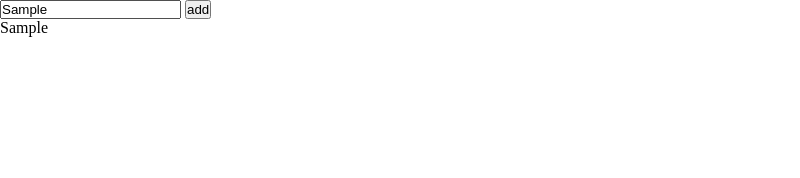
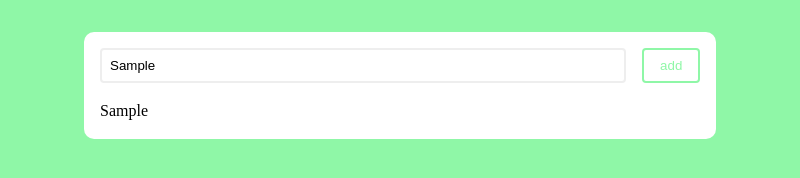
Before and after one commit to rukiadia/electronTODO, an Electron app: page index.html in a window 800 px wide. Both pictures are taken after typing "Sample" into the empty fields and a click on the button "add". Drawn offline with Linux system fonts and the light colour scheme.

Commit message:
見た目を少し整える

```diff
--- a/css/index.css
+++ b/css/index.css
@@ -2,3 +2,51 @@
   padding: 0;
   margin: 0;
 }
+body {
+  background-color: #8FF7A7;
+  font-size: 16px;
+}
+.wrapper {
+  background-color: #FFFFFF;
+  border-radius: 10px;
+  width: 600px;
+  margin: 32px auto 0;
+  padding: 16px;
+}
+.form {
+  display: flex;
+}
+#todoText {
+  width: 90%;
+  border-radius: 4px;
+  border: 2px solid #EEEEEE;
+  padding: 8px;
+}
+#todoText:focus {
+  border: 2px solid #757761;
+  outline: none;
+}
+#addTodo {
+  width: 10%;
+  background-color: #FFFFFF;
+  border-radius: 4px;
+  border: 2px solid #8FF7A7;
+  color: #8FF7A7;
+  margin-left: 16px;
+  padding: 8px;
+}
+#addTodo:hover {
+  background-color: #8FF7A7;
+  color: #FFFFFF;
+  cursor: pointer;
+}
+.todoList {
+  margin-top: 16px;
+}
+.todoList li {
+  line-height: 1.5;
+  list-style-type: none;
+}
+.todoList li + li {
+  margin-top: 8px;
+}
--- a/index.html
+++ b/index.html
@@ -6,11 +6,13 @@
     <link rel="stylesheet" href="css/index.css">
   </head>
   <body>
-    <form action="">
-      <input type="text" id="todoText" value="" placeholder="please type YOUR TODO">
-      <input type="button" id="addTodo" value="add"/>
-    </form>
-    <ul class="todoList"></ul>
+    <div class="wrapper">
+      <form class="form">
+        <input type="text" id="todoText" value="" placeholder="please type YOUR TODO">
+        <input type="button" id="addTodo" value="add"/>
+      </form>
+      <ul class="todoList"></ul>
+    </div>
     <script src="./js/main.js"></script>
   </body>
 </html>
```
